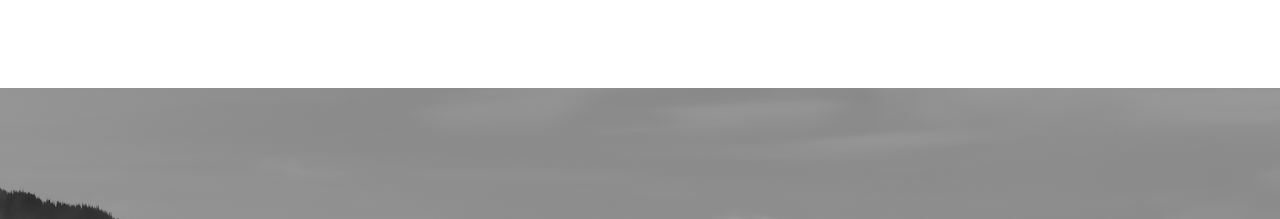
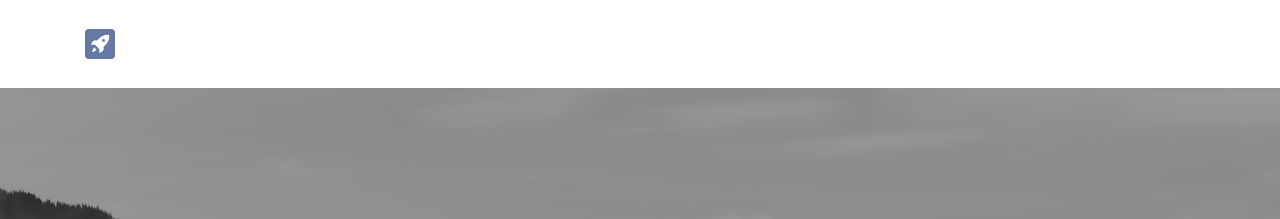
Before and after one commit to skalab/website, a Jekyll site: the page built from index.md, in a window 1280 px wide. Shown: the top 219 px of the page. Built offline with Jekyll 4.4.1, drawn with Linux system fonts in a browser that asks for light colours; nearby versions of some CDN libraries.

Commit message:
Added Skalab logo

```diff
--- a/_includes/navbar.html
+++ b/_includes/navbar.html
@@ -1,6 +1,9 @@
 <nav class="navbar navbar-expand-lg navbar-light fixed-top" id="mainNav">
   <div class="container">
-    <a class="navbar-brand js-scroll-trigger" href="/index.html#page-top"><i class="fa fa-rocket"></i> SKALAB</a>
+    <a class="navbar-brand js-scroll-trigger" href="/index.html#page-top">
+      <img src="/img/skalab-logo@0,5x.png" width="30" height="30" class="rounded d-inline-block align-top" alt="Skalab">
+      SKALAB
+    </a>
     <button class="navbar-toggler navbar-toggler-right" type="button" data-toggle="collapse" data-target="#navbarResponsive" aria-controls="navbarResponsive" aria-expanded="false" aria-label="Toggle navigation">
       Menu
       <i class="fas fa-bars"></i>
```
